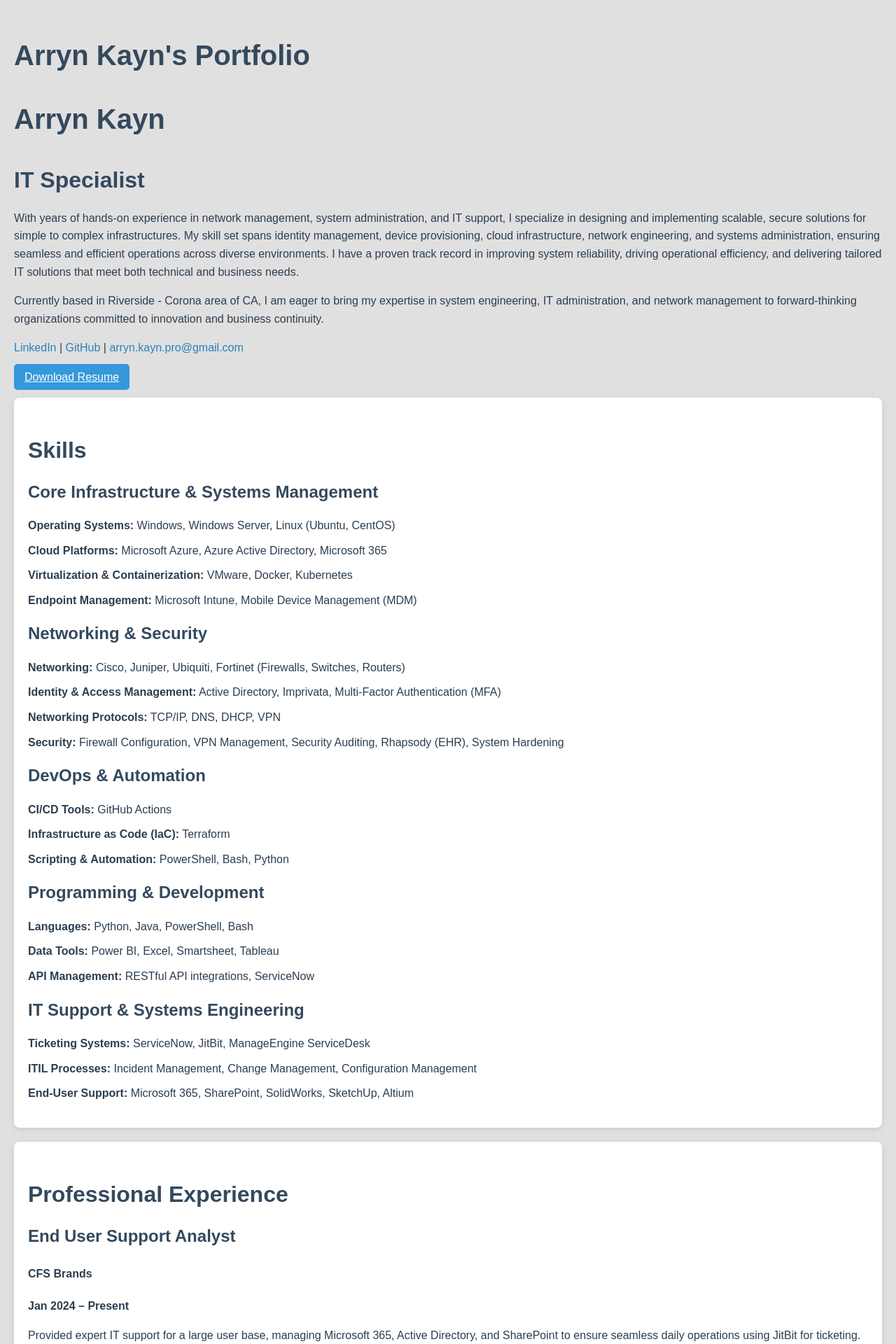
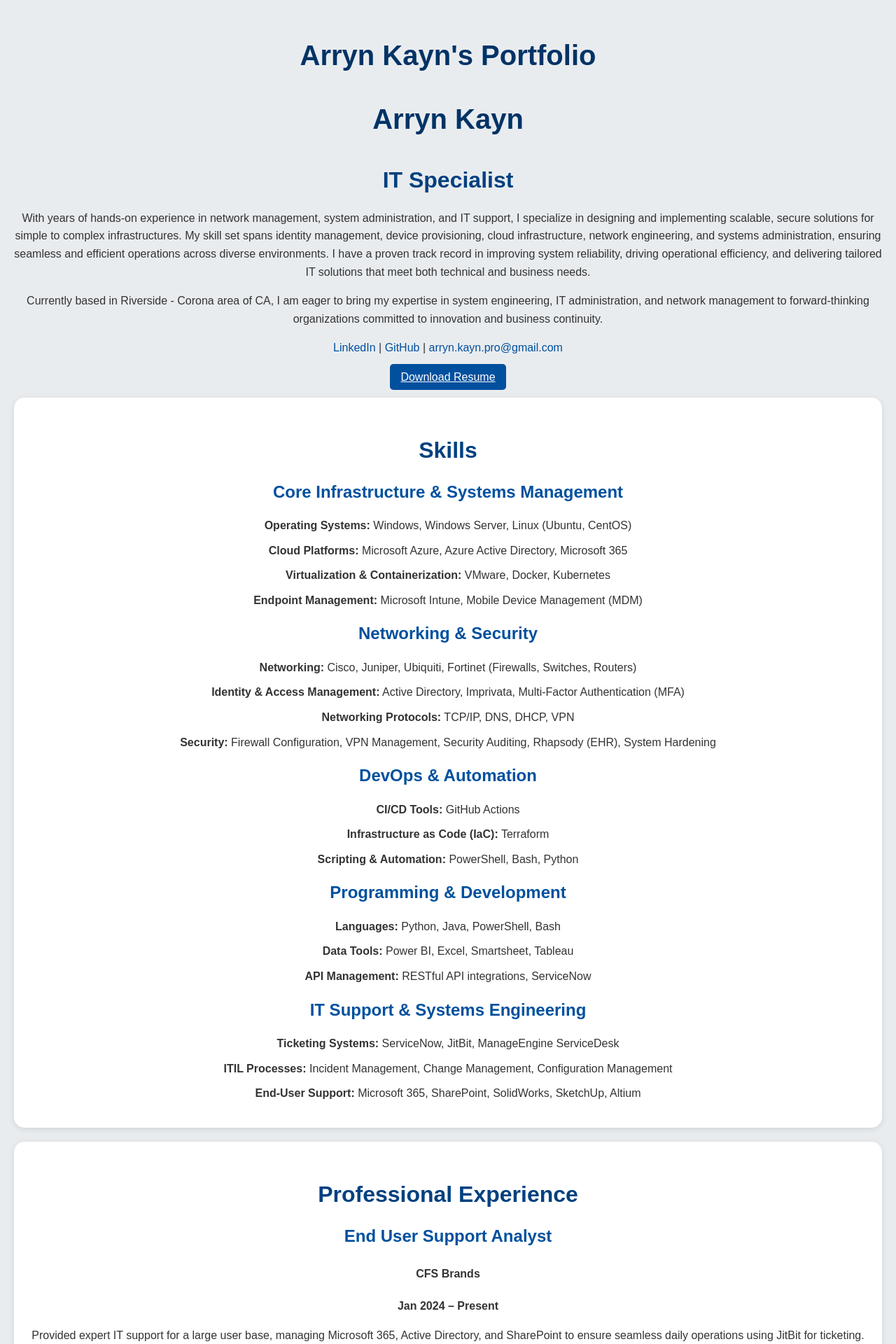
Before and after one commit to CyberBearPaw/Arryn-Kayns-Portfolio, a Jekyll site: the page built from index.html, in a window 1280 px wide. Shown: the top 1920 px of the page at 70% size. Built offline with Jekyll 4.4.1, drawn with Linux system fonts in a browser that asks for light colours.

Commit message:
Update style.css

```diff
--- a/assets/css/style.css
+++ b/assets/css/style.css
@@ -1,37 +1,43 @@
 /* Custom Styles */
 body {
-    background-color: #e0e0e0; /* Light gray background */
-    color: #2c3e50; /* Dark gray text color for readability */
+    background-color: #e9ecef; /* Light gray background for a softer look */
+    color: #333; /* Dark text color */
     font-family: 'Arial', sans-serif; /* Clean and modern font */
     line-height: 1.6; /* Improved line spacing */
     margin: 0;
     padding: 20px; /* Added padding for spacing */
+    text-align: center; /* Centering main content */
 }
 
-h1, h2, h3 {
-    color: #34495e; /* Darker blue for headings */
+.container {
+    max-width: 800px; /* Limit the width of the content */
+    margin: 0 auto; /* Center the container */
+    text-align: left; /* Keep text left-aligned */
 }
 
 h1 {
+    color: #003366; /* Dark blue for main heading */
     font-size: 2.5rem; /* Larger font size for main heading */
     margin-bottom: 20px; /* Spacing below heading */
 }
 
 h2 {
+    color: #004080; /* Slightly lighter dark blue for section headings */
     font-size: 2rem; /* Medium font size for section headings */
     margin-top: 30px; /* Spacing above section headings */
     margin-bottom: 15px; /* Spacing below section headings */
 }
 
 h3 {
+    color: #00509e; /* Even lighter dark blue for subheadings */
     font-size: 1.5rem; /* Smaller font size for subheadings */
     margin: 15px 0; /* Spacing above and below subheadings */
 }
 
 /* Buttons */
 .button, .download-button {
-    background-color: #3498db; /* Blue button color */
-    color: #ffffff; /* White text on buttons */
+    background-color: #00509e; /* Dark blue button color */
+    color: #fff; /* White text on buttons */
     border: none; /* Remove default button border */
     border-radius: 5px; /* Rounded corners */
     padding: 10px 15px; /* Padding for buttons */
@@ -41,39 +47,27 @@
 }
 
 .button:hover, .download-button:hover {
-    background-color: #2980b9; /* Darker blue on hover */
+    background-color: #004080; /* Darker blue on hover */
     transform: translateY(-2px); /* Subtle lift effect */
 }
 
-/* CTA Link Styles */
-.cta-link {
-    text-decoration: none;
-    color: #2980b9; /* Blue for CTA links */
-    transition: color 0.3s ease, text-decoration 0.3s ease; /* Transition for color and text-decoration */
+/* Link Styles */
+.cta-link, .contact-link {
+    text-decoration: none; /* Remove underline */
+    color: #00509e; /* Initial link color */
+    transition: color 0.3s ease; /* Smooth transition for color */
 }
 
-.cta-link:hover {
-    color: #1f5d7b; /* Darker shade on hover */
-    text-decoration: underline;
-}
-
-/* Contact Link Styles */
-.contact-link {
-    color: #3498db; /* Preferred link color */
-    text-decoration: none; /* Remove underline */
-    transition: color 0.3s ease; /* Smooth transition */
-}
-
-.contact-link:hover {
-    color: #2980b9; /* Darker shade for hover */
-    text-decoration: underline; /* Add underline on hover */
+.cta-link:hover, .contact-link:hover {
+    color: #003366; /* Darker blue on hover */
+    text-decoration: underline; /* Underline on hover */
 }
 
 /* Section Styles */
 section {
     background: #ffffff; /* White background for sections */
     padding: 20px; /* Padding for sections */
-    border-radius: 8px; /* Rounded corners */
+    border-radius: 15px; /* More rounded corners */
     box-shadow: 0 2px 8px rgba(0, 0, 0, 0.1); /* Subtle shadow for depth */
     margin-bottom: 20px; /* Spacing between sections */
 }
```
